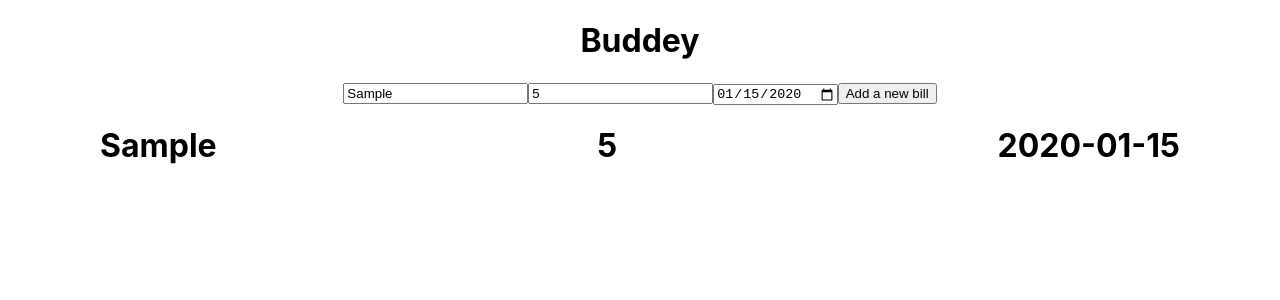
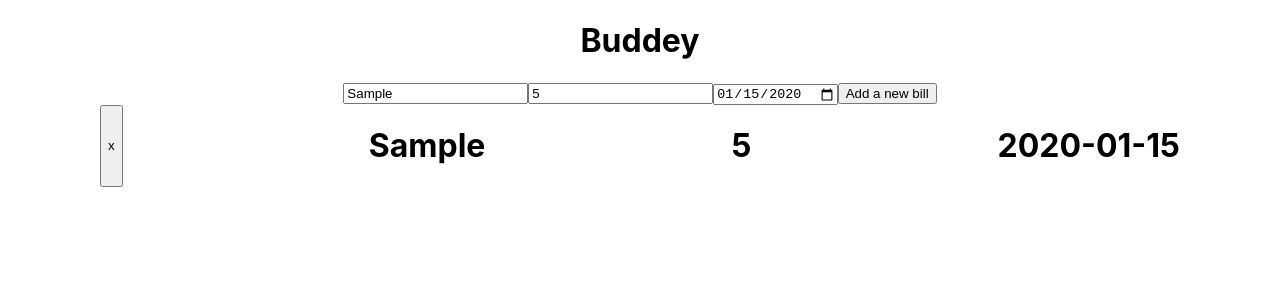
Before and after one commit to KaRob121/buddey, a React (Create React App) app: page / in a window 1280 px wide. Both pictures are taken after typing "Sample", "5", "2020-01-15" into the empty fields and a click on the button "Add a new bill". Shown: the top 300 px of the page. Built offline with nearby package versions, Linux system fonts and the light colour scheme.

Commit message:
Added key to each bill in bill list; created a functioning delete bill button for each bill; fixed bug regarding multiple bill lists being created after adding a new bill

```diff
--- a/src/components/Bills.js
+++ b/src/components/Bills.js
@@ -10,9 +10,10 @@ function Bills() {
 
   const [allBills, setAllBills] = React.useState([])
 
-  const billsList = allBills.map(bill => {
+  const billsList = allBills.map((bill, ind) => {
     return (
-      <div className="Bills--list">
+      <div className="Bills--bill" key={ ind } >
+        <button onClick={ () => removeBill(ind) }>x</button>
         <h1>{ bill.name }</h1>
         <h1>{ bill.amountDue}</h1>
         <h1>{ bill.dueDate }</h1>
@@ -20,12 +21,22 @@ function Bills() {
     )
   })
 
-  function addBill(event) {
+  function addBill() {
     setAllBills(prevAllBills => {
       return [
         bill,
         ...prevAllBills
       ]
+    })
+
+
+  }
+
+  function removeBill(ind) {
+    setAllBills(prevAllBills => {
+      const newList = [...prevAllBills]
+      newList.splice(ind, 1)
+      return newList
     })
   }
 
@@ -63,8 +74,10 @@ function Bills() {
         value={ bill.dueDate }
         onChange={ handleChange }
       />
-      <button type="reset" onClick={ addBill }>Add a new bill</button>
-      { billsList }
+      <button type="submit" onClick={ addBill }>Add a new bill</button>
+      <div className="Bills-list">
+        { billsList }
+      </div>
     </div>
   )
 }
--- a/src/styles/Bills.css
+++ b/src/styles/Bills.css
@@ -1,4 +1,4 @@
-.Bills--list {
+.Bills--bill {
     display: flex;
     justify-content: space-between;
     padding: 0 100px;
```
